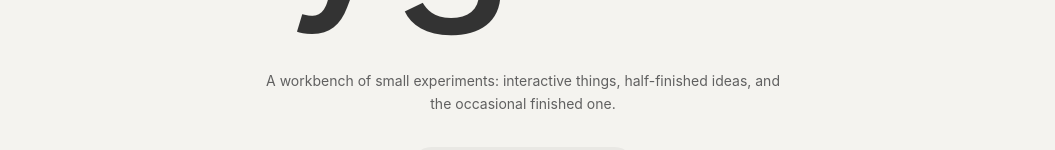
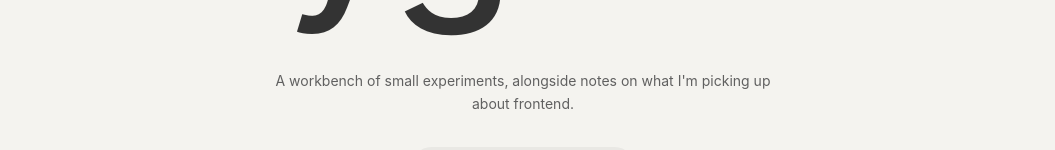
Before and after one commit to Rigatoni-Ron/Portfolio-3, a React (Vite) app: page / in a window 1280 px wide. Shown: the part 262-412 px from the top of the page, without its empty margins (117-1172 px from the left). Built offline with nearby package versions, Linux system fonts and the light colour scheme.

Commit message:
Edit to descriptor text

```diff
--- a/src/components/Header.jsx
+++ b/src/components/Header.jsx
@@ -37,7 +37,7 @@ export default function Header() {
         ))}
       </h1>
       <p className={styles.sub}>
-        A workbench of small experiments: interactive things, half-finished ideas, and the occasional finished one.
+        A workbench of small experiments, alongside notes on what I'm picking up about frontend.
       </p>
     </header>
   );
```
